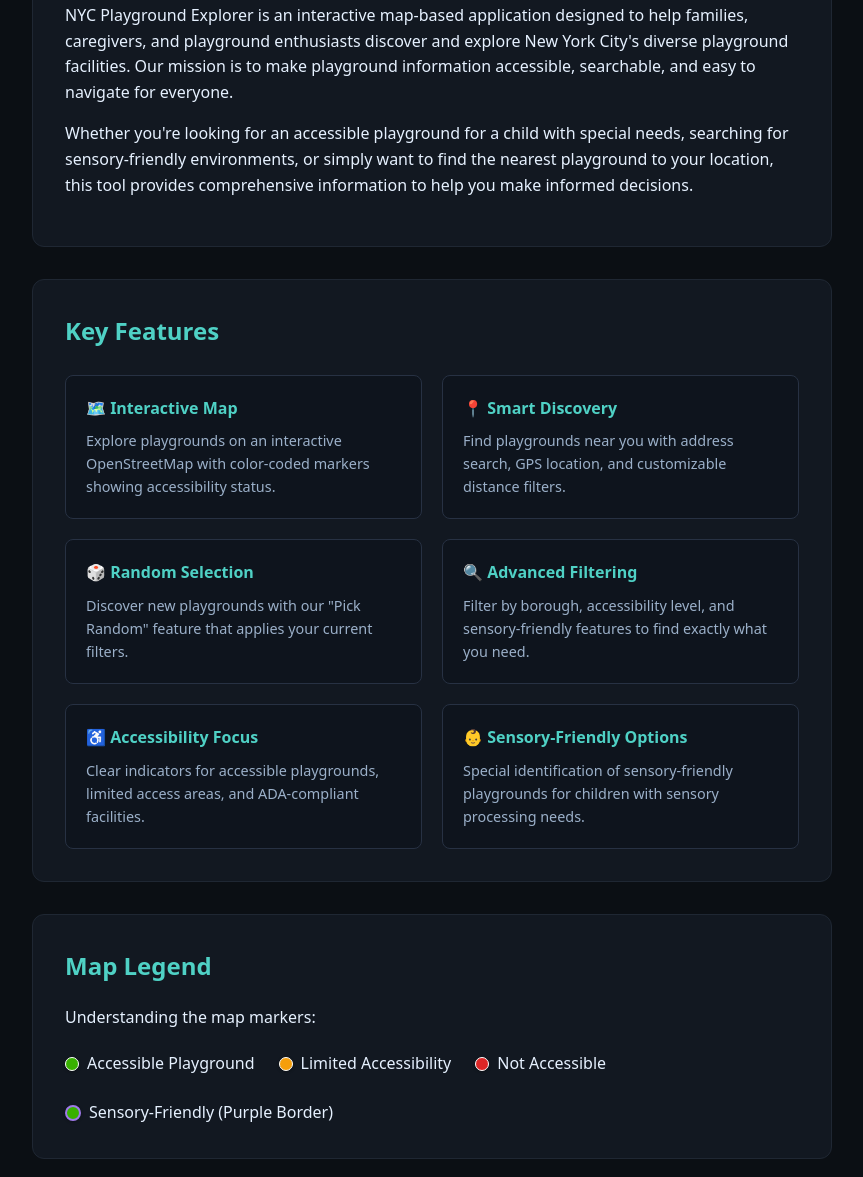
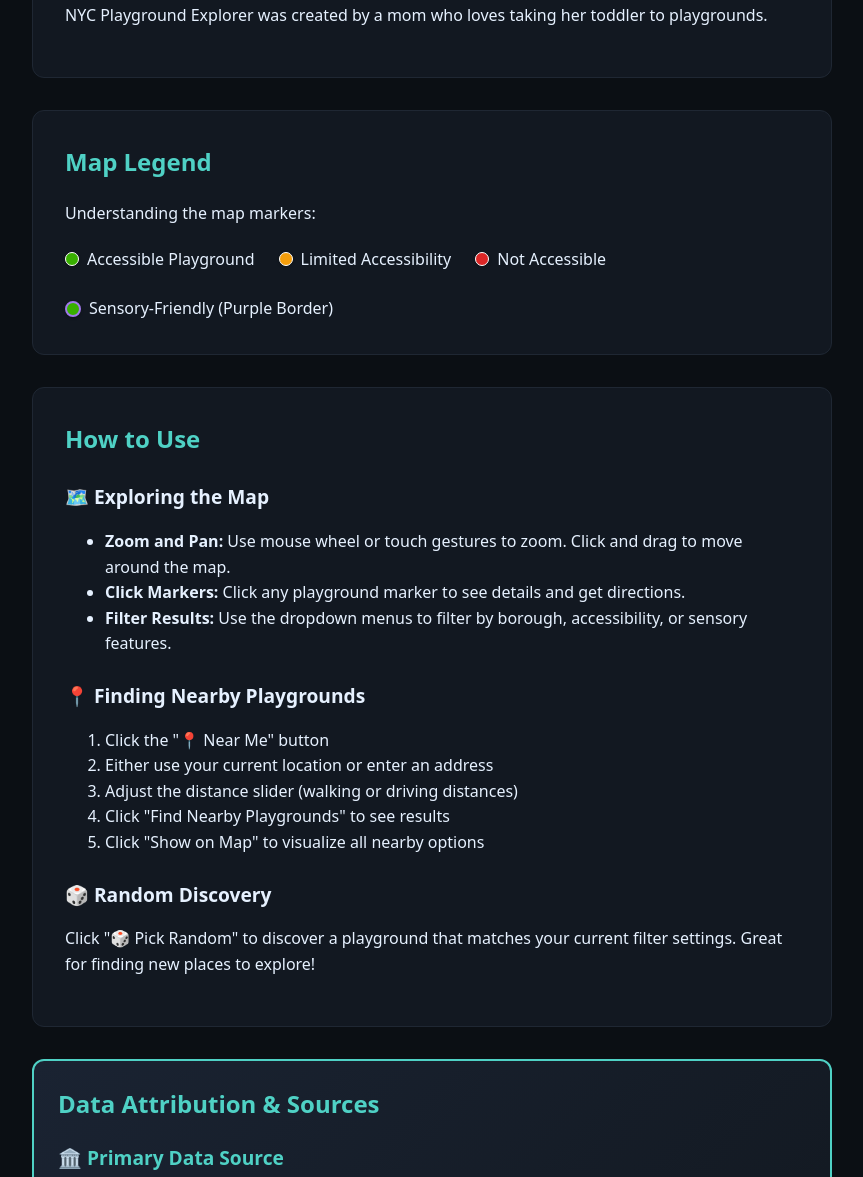
Before and after one commit to graceolivia/playgroundRoulette, a website: page about.html in a window 1280 px wide. Shown: the part 416-1593 px from the top of the page, without its empty margins (208-1071 px from the left). Drawn offline with Linux system fonts and the light colour scheme.

Commit message:
de-slopify about page

```diff
--- a/about.html
+++ b/about.html
@@ -182,46 +182,10 @@
 
     <div class="section">
       <h2>About This Project</h2>
-      <p>NYC Playground Explorer is an interactive map-based application designed to help families, caregivers, and playground enthusiasts discover and explore New York City's diverse playground facilities. Our mission is to make playground information accessible, searchable, and easy to navigate for everyone.</p>
+      <p>NYC Playground Explorer was created by a mom who loves taking her toddler to playgrounds.</p>
 
-      <p>Whether you're looking for an accessible playground for a child with special needs, searching for sensory-friendly environments, or simply want to find the nearest playground to your location, this tool provides comprehensive information to help you make informed decisions.</p>
-    </div>
+      </div>
 
-    <div class="section">
-      <h2>Key Features</h2>
-
-      <div class="feature-grid">
-        <div class="feature">
-          <h4>🗺️ Interactive Map</h4>
-          <p>Explore playgrounds on an interactive OpenStreetMap with color-coded markers showing accessibility status.</p>
-        </div>
-
-        <div class="feature">
-          <h4>📍 Smart Discovery</h4>
-          <p>Find playgrounds near you with address search, GPS location, and customizable distance filters.</p>
-        </div>
-
-        <div class="feature">
-          <h4>🎲 Random Selection</h4>
-          <p>Discover new playgrounds with our "Pick Random" feature that applies your current filters.</p>
-        </div>
-
-        <div class="feature">
-          <h4>🔍 Advanced Filtering</h4>
-          <p>Filter by borough, accessibility level, and sensory-friendly features to find exactly what you need.</p>
-        </div>
-
-        <div class="feature">
-          <h4>♿ Accessibility Focus</h4>
-          <p>Clear indicators for accessible playgrounds, limited access areas, and ADA-compliant facilities.</p>
-        </div>
-
-        <div class="feature">
-          <h4>👶 Sensory-Friendly Options</h4>
-          <p>Special identification of sensory-friendly playgrounds for children with sensory processing needs.</p>
-        </div>
-      </div>
-    </div>
 
     <div class="section">
       <h2>Map Legend</h2>
@@ -299,24 +263,6 @@
       </ul>
     </div>
 
-    <div class="section">
-      <h2>Accessibility & Inclusion</h2>
-      <p>This project is committed to making playground information accessible to all families, including those with children who have disabilities or special needs. We provide clear accessibility indicators and sensory-friendly playground identification to help families make informed decisions about playground visits.</p>
-
-      <p>If you notice any accessibility issues with this application or have suggestions for improvement, we encourage community feedback to help make this resource better for everyone.</p>
-    </div>
-
-    <div class="section">
-      <h2>Privacy & Data</h2>
-      <p>NYC Playground Explorer respects your privacy:</p>
-      <ul>
-        <li><strong>Local Storage:</strong> All your favorites and settings are stored locally in your browser</li>
-        <li><strong>No Tracking:</strong> We don't track your usage or collect personal data</li>
-        <li><strong>Location Services:</strong> GPS location is only used when you explicitly request "Use My Location" and is not stored</li>
-        <li><strong>Open Source:</strong> This project's code is transparent and available for review</li>
-      </ul>
-    </div>
-
     <div style="text-align: center; margin-top: 48px; padding-top: 24px; border-top: 1px solid #1f2733;">
       <a href="index.html" class="back-link">← Back to NYC Playground Explorer</a>
       <p style="color: var(--muted); font-size: 0.9rem; margin-top: 24px;">
```
